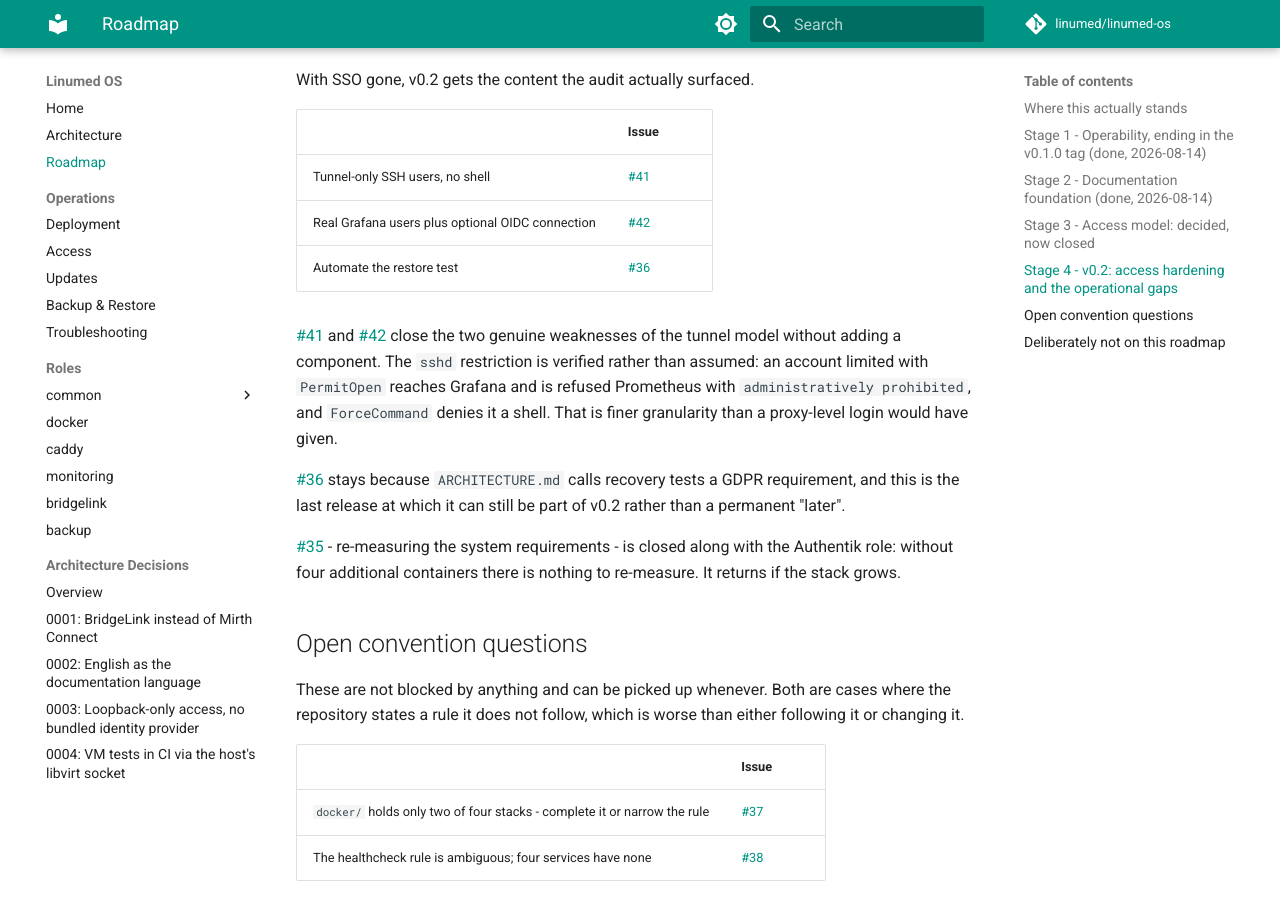
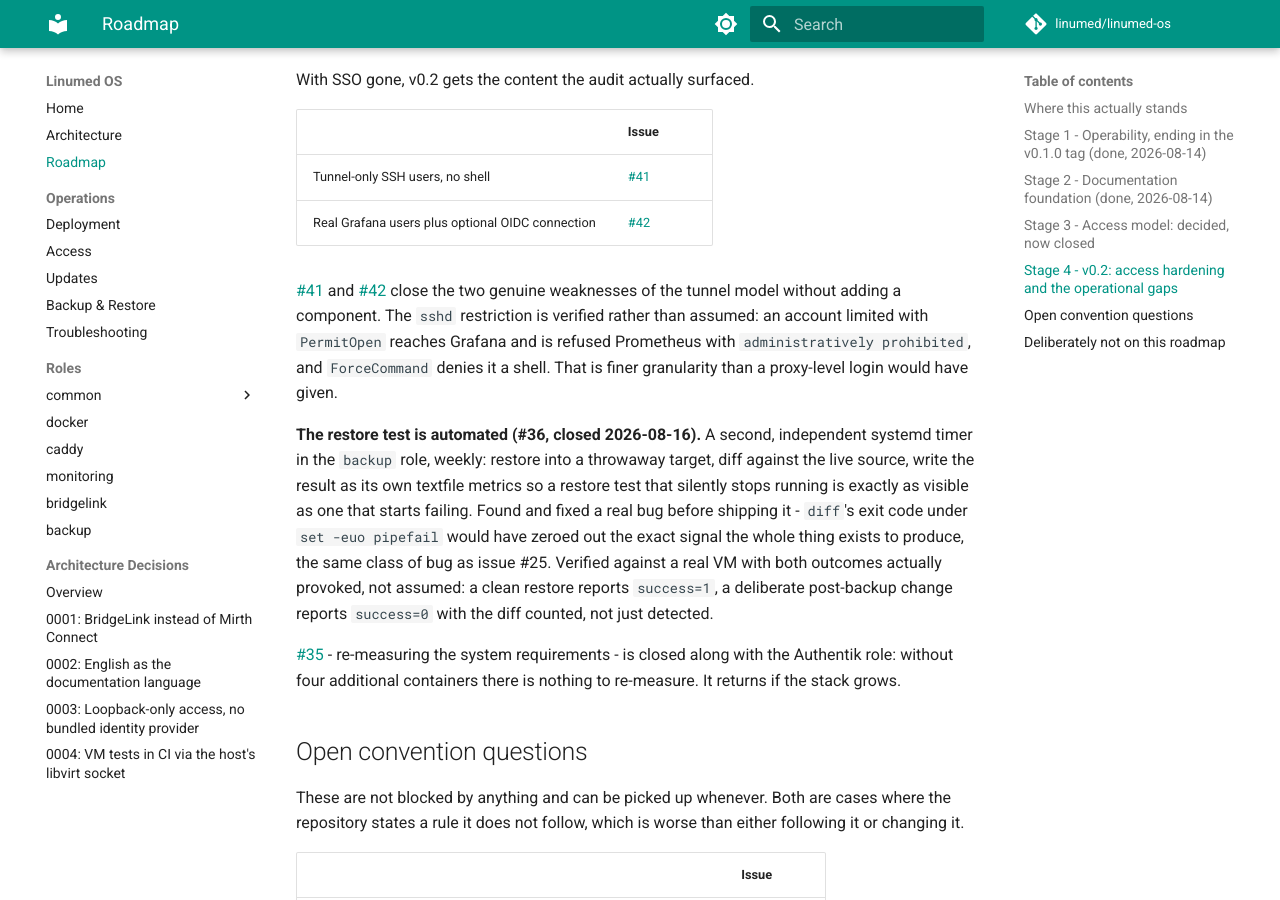
Before and after one commit to Linumed/Base, an MkDocs documentation site: the page built from docs/ROADMAP.md, in a window 1280 px wide and 900 px high, scrolled down 3253 px. Built offline with MkDocs 1.6.1 and Material for MkDocs 9.7.7, drawn with Linux system fonts in a browser that asks for light colours; comment, search, counter and statistics services are not loaded.

Commit message:
Docs: Roadmap - #36 als erledigt markiert

```diff
--- a/docs/ROADMAP.md
+++ b/docs/ROADMAP.md
@@ -134,7 +134,6 @@ With SSO gone, v0.2 gets the content the audit actually surfaced.
 |---|---|
 | Tunnel-only SSH users, no shell | [#41](../../issues/41) |
 | Real Grafana users plus optional OIDC connection | [#42](../../issues/42) |
-| Automate the restore test | [#36](../../issues/36) |
 
 [#41](../../issues/41) and [#42](../../issues/42) close the two genuine weaknesses of the
 tunnel model without adding a component. The `sshd` restriction is verified rather than
@@ -142,9 +141,15 @@ assumed: an account limited with `PermitOpen` reaches Grafana and is refused Pro
 `administratively prohibited`, and `ForceCommand` denies it a shell. That is finer
 granularity than a proxy-level login would have given.
 
-[#36](../../issues/36) stays because `ARCHITECTURE.md` calls recovery tests a GDPR
-requirement, and this is the last release at which it can still be part of v0.2 rather than
-a permanent "later".
+**The restore test is automated (#36, closed 2026-08-16).** A second, independent
+systemd timer in the `backup` role, weekly: restore into a throwaway target, diff
+against the live source, write the result as its own textfile metrics so a restore test
+that silently stops running is exactly as visible as one that starts failing. Found and
+fixed a real bug before shipping it - `diff`'s exit code under `set -euo pipefail` would
+have zeroed out the exact signal the whole thing exists to produce, the same class of bug
+as issue #25. Verified against a real VM with both outcomes actually provoked, not
+assumed: a clean restore reports `success=1`, a deliberate post-backup change reports
+`success=0` with the diff counted, not just detected.
 
 [#35](../../issues/35) - re-measuring the system requirements - is closed along with the
 Authentik role: without four additional containers there is nothing to re-measure. It
```
